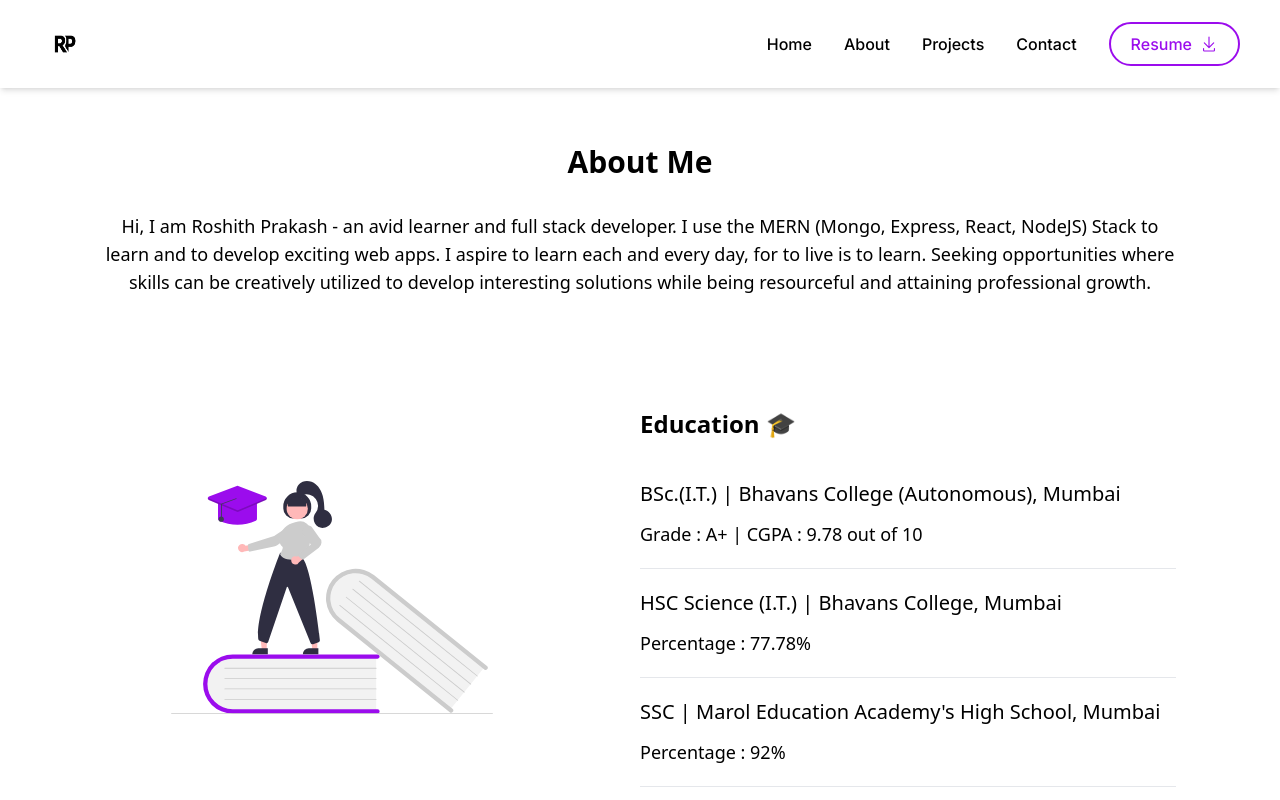
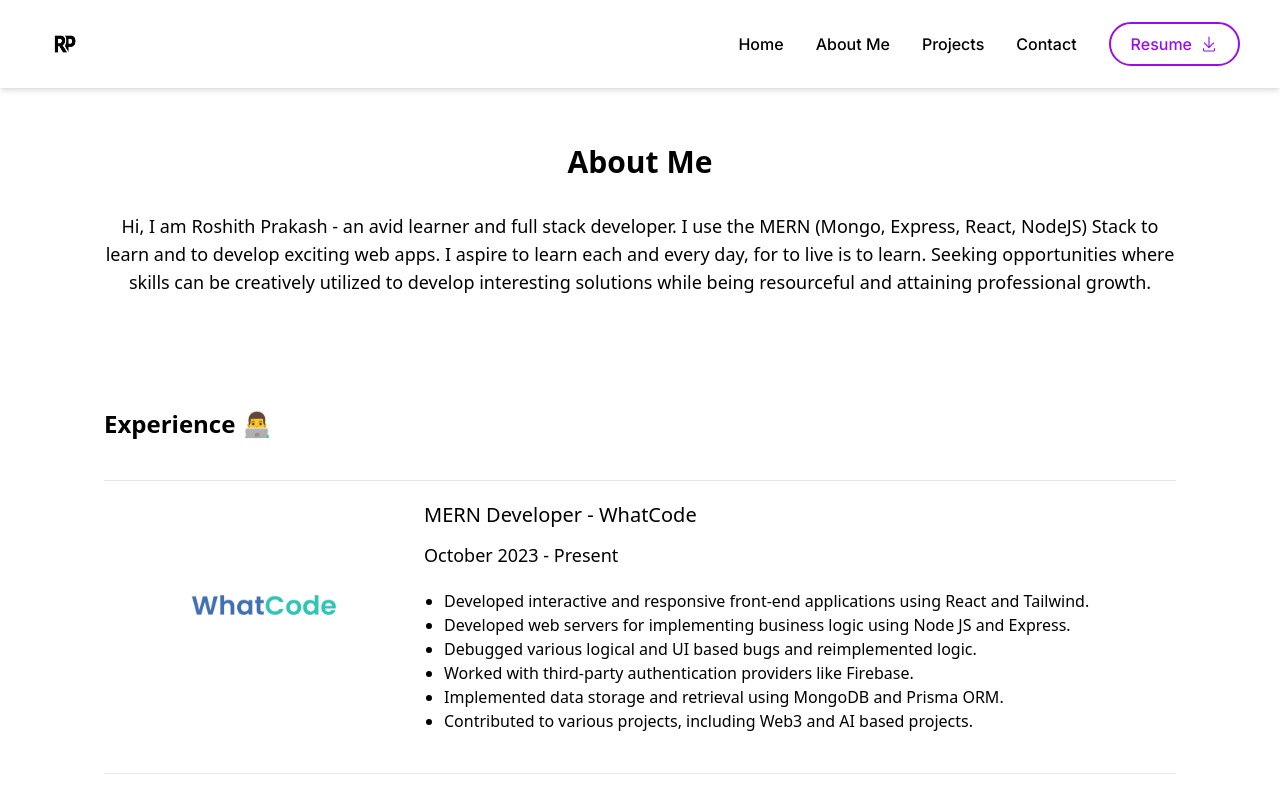
Before and after one commit to roshith-prakash/roshithprakash, a React (Create React App) app: page /about in a window 1280 px wide. Shown: the top 800 px of the page. Built offline with nearby package versions, Linux system fonts and the light colour scheme.

Commit message:
Hero Text changed + experience added. 28-03-2024.

```diff
--- a/src/components/Navbar.jsx
+++ b/src/components/Navbar.jsx
@@ -29,7 +29,7 @@ const Navbar = () => {
             to="/about"
             className="hover:text-cta cursor-pointer  transition-all"
           >
-            About
+            About Me
           </Link>
           <Link
             to="/projects"
@@ -85,7 +85,7 @@ const Navbar = () => {
               to="/about"
               className="hover:text-cta cursor-pointer transition-all"
             >
-              About
+              About Me
             </Link>
           </p>
           <p className="my-2">
--- a/src/pages/About.jsx
+++ b/src/pages/About.jsx
@@ -4,6 +4,8 @@ import education from "../assets/education.svg";
 import read from "../assets/read.svg";
 import AOS from "aos";
 import "aos/dist/aos.css";
+
+import whatcode from "../assets/whatcode.png";
 
 const About = () => {
   useEffect(() => {
@@ -21,7 +23,9 @@ const About = () => {
     <>
       <Navbar />
       <div className="pt-14 pb-48">
+        {/* Title */}
         <p className="text-3xl text-center font-semibold">About Me</p>
+        {/* Subtitle */}
         <p className="text-lg text-center px-5 md:px-10 mt-8 lg:max-w-[90%] mx-auto">
           Hi, I am Roshith Prakash - an avid learner and full stack developer. I
           use the MERN (Mongo, Express, React, NodeJS) Stack to learn and to
@@ -31,6 +35,64 @@ const About = () => {
           resourceful and attaining professional growth.
         </p>
 
+        <div
+          data-aos="fade-up"
+          className="mt-14 md:mt-28 flex lg:max-w-[90%] mx-auto"
+        >
+          <div className="w-full py-10 mx-2 shadow-md border-[1px] rounded-xl md:shadow-none md:border-none md:py-0 lg:flex-1 px-8  ">
+            <p className="text-2xl font-semibold">Experience 👨‍💻</p>
+
+            <div className="mt-10 border-y-[1px] py-5">
+              {/* WhatCode */}
+              <div className="flex flex-wrap">
+                <div className="w-full md:w-fit flex justify-center items-start px-14">
+                  <img
+                    src={whatcode}
+                    alt="WhatCode"
+                    className="max-h-60 md:max-h-44 lg:max-h-52 pointer-events-none"
+                  />
+                </div>
+                <div className="flex-1">
+                  <p className="text-xl font-medium">
+                    MERN Developer - WhatCode
+                  </p>
+                  <p className="text-lg mt-3">October 2023 - Present</p>
+                  <div className="m-5">
+                    <ul className="list-disc">
+                      <li>
+                        Developed interactive and responsive front-end
+                        applications using React and Tailwind.{" "}
+                      </li>
+                      <li>
+                        Developed web servers for implementing business logic
+                        using Node JS and Express.
+                      </li>{" "}
+                      <li>
+                        {" "}
+                        Debugged various logical and UI based bugs and
+                        reimplemented logic.
+                      </li>
+                      <li>
+                        Worked with third-party authentication providers like
+                        Firebase.
+                      </li>{" "}
+                      <li>
+                        Implemented data storage and retrieval using MongoDB and
+                        Prisma ORM.
+                      </li>
+                      <li>
+                        Contributed to various projects, including Web3 and AI
+                        based projects.{" "}
+                      </li>
+                    </ul>
+                  </div>
+                </div>
+              </div>
+            </div>
+          </div>
+        </div>
+
+        {/* Education */}
         <div
           data-aos="fade-up"
           className="mt-14 md:mt-28 flex lg:max-w-[90%] mx-auto"
@@ -69,6 +131,7 @@ const About = () => {
           </div>
         </div>
 
+        {/* Personal Info */}
         <div
           data-aos="fade-up"
           className="mt-14 md:mt-28 flex lg:max-w-[90%] mx-auto"
--- a/src/pages/Landing.jsx
+++ b/src/pages/Landing.jsx
@@ -1,6 +1,7 @@
 import React, { useEffect } from "react";
-import { Navbar, Footer, OutlineButton } from "../components";
+import { Navbar, Footer, OutlineButton, CTAButton } from "../components";
 import { Typewriter } from "react-simple-typewriter";
+import { useNavigate } from "react-router-dom";
 import AOS from "aos";
 import "aos/dist/aos.css";
 
@@ -15,6 +16,8 @@ import whatcode from "../assets/whatcode.png";
 import cypher from "../assets/cypher.jpeg";
 
 const Landing = () => {
+  const navigate = useNavigate();
+
   useEffect(() => {
     AOS.init({
       easing: "ease-in-sine",
@@ -53,7 +56,16 @@ const Landing = () => {
             </p>
             <p className="text-2xl mt-5 font-semibold font-dmSans text-heading text-center">
               A Full Stack Web Developer specializing in the MERN Stack.
+              <br />I turn coffee into code.
             </p>
+            <div className="mt-8 flex justify-center">
+              <CTAButton
+                onClick={() => {
+                  navigate("/about");
+                }}
+                text="Know More About Me"
+              />
+            </div>
           </div>
           <div className="w-full pt-14 lg:pt-0 lg:flex-1 flex justify-center items-center">
             <img
```
